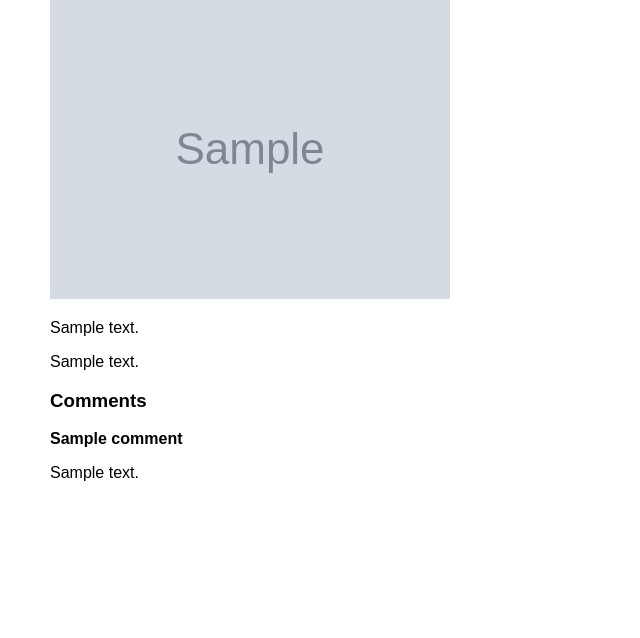
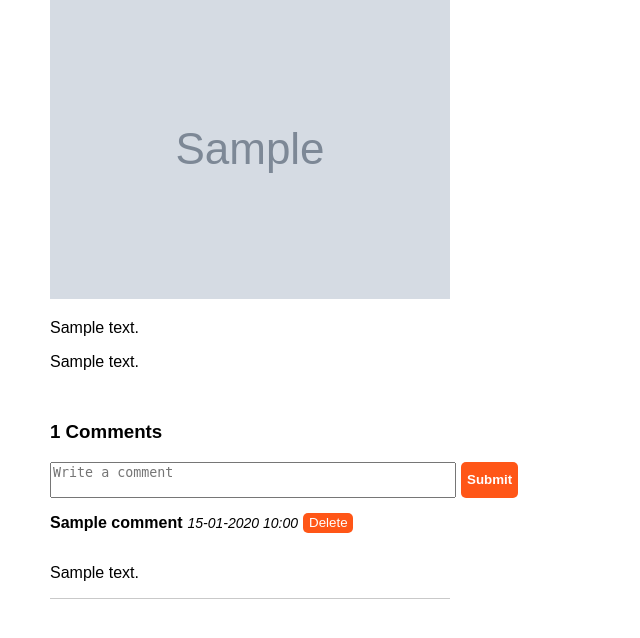
Before and after one commit to 6001807/phpblog2, a PHP site: page /post.php?id=1 in a window 1280 px wide. Shown: the part 133-771 px from the top of the page, without its empty margins (0-640 px from the left). Run offline with PHP 8.4, Linux system fonts and the light colour scheme; the visitor is signed in with stand-in values (Sample User, id 1); tables that the repository leaves empty hold one stand-in row (values such as "Sample post"); grey boxes marked "Sample" are stand-in pictures.

Commit message:
comments

```diff
--- a/admin.php
+++ b/admin.php
@@ -4,12 +4,12 @@
     <meta charset="UTF-8">
     <meta name="viewport" content="width=device-width, initial-scale=1.0">
     <title>Document</title>
-    <link rel='stylesheet' href='sty.css'>
+    <link rel='stylesheet' href='st.css'>
 </head>
 <?php
     include_once 'classes/class.posts.php';
     include_once 'classes/class.user.php';
-    session_start();
+
     $post = new Post();
     $posts = $post->fetchAll("DESC");
 
--- a/classes/class.comment.php
+++ b/classes/class.comment.php
@@ -3,11 +3,15 @@ include_once 'class.database.php';
 
 class Comment {
     private $db;
+    private $post_id;
     private $name;
     private $message;
 
-    public function __construct($message = '') {
-        session_start();
+    public function __construct($post_id = 0, $message = '') {
+        if (session_status() == PHP_SESSION_NONE) {
+            session_start();
+        }
+        $this->post_id = $post_id;
         $this->name = isset($_SESSION['username']) ? $_SESSION['username'] : '';
         $this->message = $message;
 
@@ -16,8 +20,8 @@ class Comment {
     }
 
     public function create() {
-        $query = 'INSERT INTO posts (name, message) VALUES (:name, :message)';
-        $params = array('name' => $this->name, 'message' => $this->message);
+        $query = 'INSERT INTO comments (post_id, name, message) VALUES (:post_id, :name, :message)';
+        $params = array('post_id' => $this->post_id, 'name' => $this->name, 'message' => $this->message);
         $this->db->execute($query, $params);
     }
 
@@ -27,8 +31,8 @@ class Comment {
         $this->db->execute($query, $params);
     }
 
-    public function fetchAll($post_id) {
-        $query = 'select * from comments where post_id = :post_id';
+    public function fetchAll($post_id, $direction) {
+        $query = 'select * from comments where post_id = :post_id ORDER BY created_on ' . $direction;
         $params = array('post_id' => $post_id);
         $results = $this->db->execute($query, $params);
         return $results->fetchAll(PDO::FETCH_ASSOC);
--- a/classes/class.posts.php
+++ b/classes/class.posts.php
@@ -10,6 +10,7 @@ class Post {
     private $user;
 
     public function __construct($title = null, $description = null, $text = null, $image = null, $user = null) {
+        session_start();
         $this->user = isset($_SESSION['id']) ? $_SESSION['id'] : '';
         $this->title = $title;
         $this->description = $description;
@@ -38,6 +39,10 @@ class Post {
     }
 
     public function delete($id) {
+        $querycom = 'DELETE FROM comments WHERE post_id = :id';
+        $paramscom = array('id' => $id);
+        $this->db->execute($querycom, $paramscom);
+
         $query = 'delete from posts WHERE id = :id';
         $params = array('id' => $id);
         $this->db->execute($query, $params);
--- a/editPost.php
+++ b/editPost.php
@@ -4,12 +4,11 @@
     <meta charset="UTF-8">
     <meta name="viewport" content="width=device-width, initial-scale=1.0">
     <title>Document</title>
-    <link rel='stylesheet' href='./sty.css'>
+    <link rel='stylesheet' href='./st.css'>
 </head>
 <?php
     include_once 'classes/class.posts.php';
 
-    session_start();
     $post = new Post();
     $post = $post->fetchOne($_GET['id']);
 
--- a/login.php
+++ b/login.php
@@ -4,7 +4,7 @@
     <meta charset="UTF-8">
     <meta name="viewport" content="width=device-width, initial-scale=1.0">
     <title>Document</title>
-    <link rel='stylesheet' href='sty.css'>
+    <link rel='stylesheet' href='st.css'>
 </head>
 <body>
     <header>
--- a/post.php
+++ b/post.php
@@ -4,7 +4,7 @@
     <meta charset="UTF-8">
     <meta name="viewport" content="width=device-width, initial-scale=1.0">
     <title>Document</title>
-    <link rel='stylesheet' href='./sty.css'>
+    <link rel='stylesheet' href='./st.css'>
 </head>
 <?php
     include_once 'classes/class.posts.php';
@@ -14,7 +14,7 @@
     $post = $post->fetchOne($_GET['id']);
 
     $comments = new Comment();
-    $comments = $comments->fetchAll($_GET['id']);
+    $comments = $comments->fetchAll($_GET['id'], "DESC");
 ?>
 <body>
     <header>
@@ -46,10 +46,32 @@
             <p><?php echo $post['content']; ?></p>
         </section>
         <section id='comments'>
-            <h1>Comments</h1>
+            <h1><?php echo count($comments) ?> Comments</h1>
+            <?php if(isset($_SESSION['role_id'])) { ?>
+                <form action="process.php" method="POST">
+                    <input type="hidden" name='id' id='id' value='<?php echo $_GET['id'] ?>'>
+                    <textarea type="text" name='message' placeholder="Write a comment" required></textarea>
+                    <input type="submit" name='newComment' value="Submit">
+                </form>
+            <?php } ?>
             <?php foreach($comments as $comment) { ?>
                 <section class='comment'>
-                    <p style='font-weight: bold;'><?php echo $comment['name']; ?></p>
+                    <?php
+                        $dateTimeObject = new DateTime($comment['created_on']);
+                        $date = $dateTimeObject->format('d-m-Y H:i');
+                    ?>
+                    <section style='display: flex; gap: 5px; align-items: center;'>
+                        <p style='font-weight: bold;'><?php echo $comment['name']; ?></p>
+                        <p style='font-size: 14px; font-style: italic;'><?php echo $date ?></p>
+                        <form method="post" action="process.php">
+                            <input type="hidden" name='id' id='id' value='<?php echo $_GET['id'] ?>'>
+                            <?php if(isset($_SESSION['role_id'])) { ?>
+                                <?php if($_SESSION['role_id'] == 1) { ?>
+                                    <button type="submit" value='<?php echo $comment['id']; ?>' class='logine' name="deleteComment">Delete</button>
+                                <?php } ?>
+                            <?php } ?>
+                        </form>
+                    </section>
                     <p><?php echo $comment['message']; ?></p>
                 </section>
             <?php } ?>
--- a/sty.css
+++ b/st.css
@@ -71,6 +71,16 @@ header {
     cursor: pointer;
 }
 
+.logine {
+    background-color: rgba(255,86,23,255);
+    width: 50px;
+    height: 20px;
+    color: white;
+    border: none;
+    border-radius: 5px;
+    cursor: pointer;
+}
+
 #post-list {
     padding-left: 50px;
     padding-right: 50px;
@@ -127,3 +137,35 @@ header {
     color: rgb(255, 255, 255);
     font-weight: bold;
 }
+
+#comments {
+    margin-top: 50px;
+}
+
+#comments form {
+    display: flex;
+    align-items: center;
+    gap: 5px;
+}
+
+#comments form textarea {
+    width: 30%;
+    min-width: 400px;
+    resize: none;
+}
+
+#comments form input{
+    height: 36px;
+    background-color: rgba(255,86,23,255);
+    border: none;
+    color: white;
+    font-weight: bold;
+    border-radius: 5px;
+    cursor: pointer;
+}
+
+.comment {
+    width: 30%;
+    min-width: 400px;
+    border-bottom: 1px solid rgb(201, 201, 201);
+}
```
Also changed, not shown: home.php (+8 -2 lines), process.php (+13 -1 lines), img/0_0 (10).jpg (added), img/0_0 (12).jpg (added), img/bnKsWym.png (added), img/rdr2.jpg (added).
